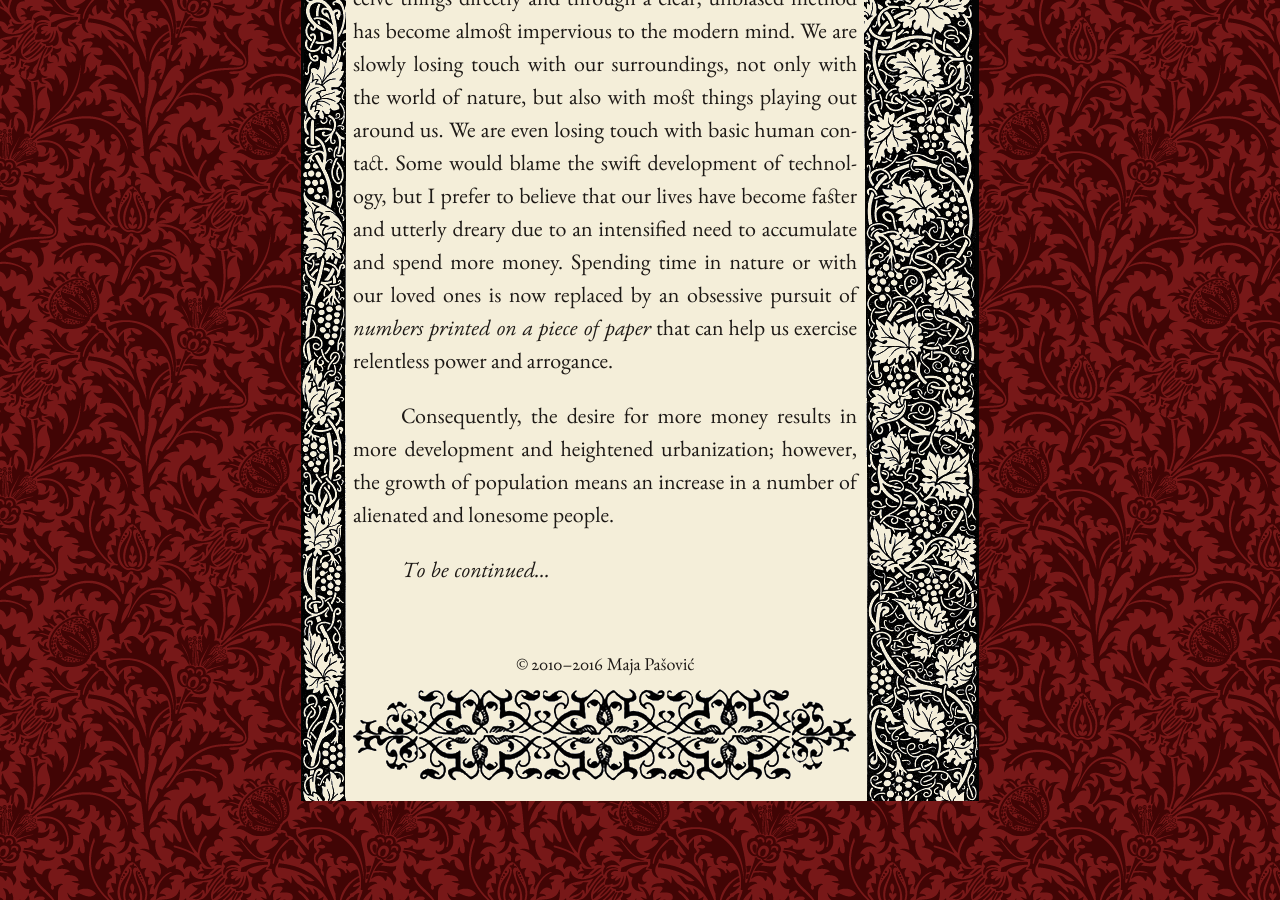
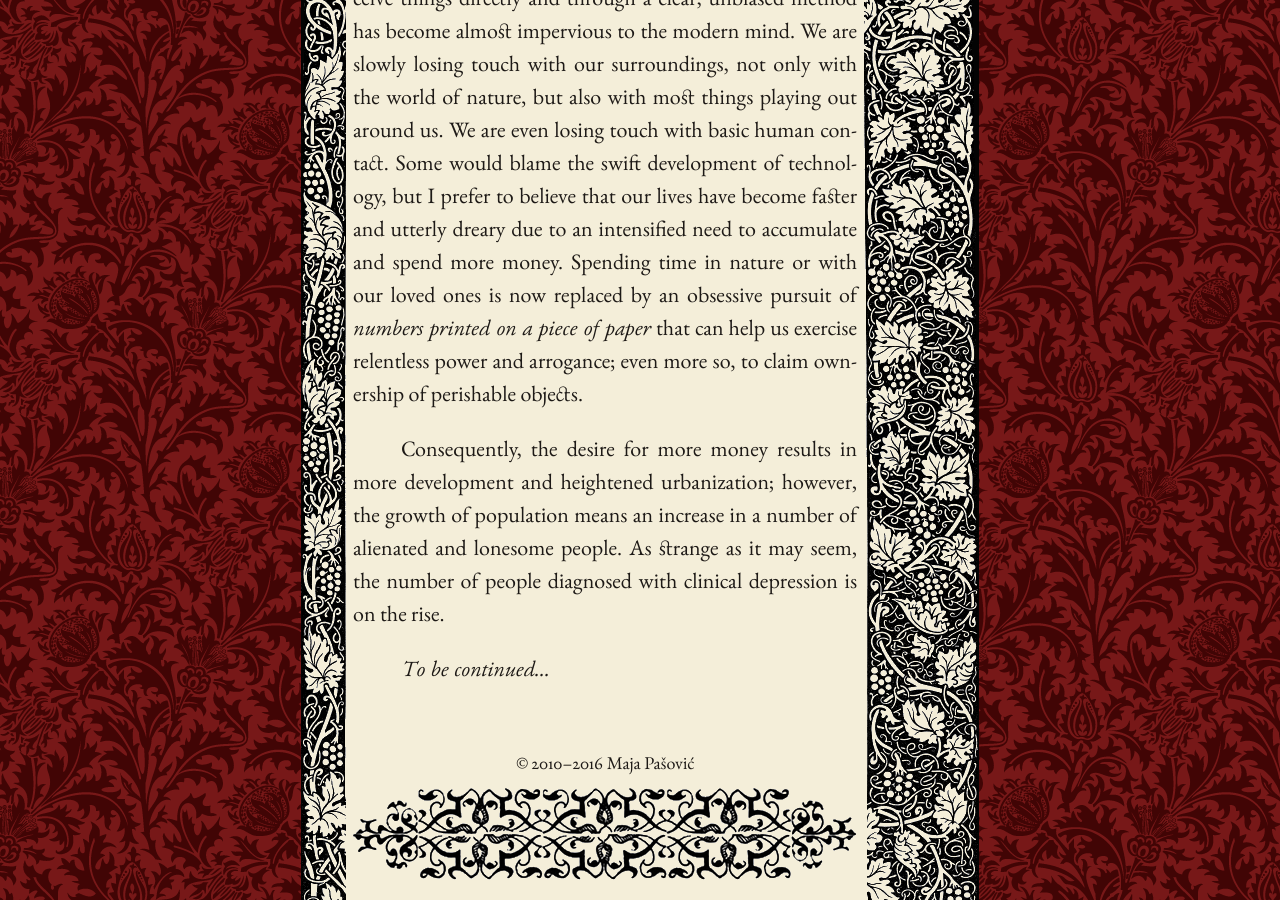
Before and after one commit to mpasovic/majapasovic.org, a Jekyll site: the page built from _posts/2016-07-06-a-lamenting-song-for-fireflies-progressive-destruction-of-the-environment-and-its-consequences.md, in a window 1280 px wide and 900 px high, scrolled down 3955 px. Built offline with Jekyll 4.4.1, drawn with Linux system fonts in a browser that asks for light colours; nearby versions of some CDN libraries.

Commit message:
Updated 2016-07-06-a-lamenting-song-for-fireflies-progressive-destruction-of-the-environment-and-its-consequences.md

```diff
--- a/_posts/2016-07-06-a-lamenting-song-for-fireflies-progressive-destruction-of-the-environment-and-its-consequences.md
+++ b/_posts/2016-07-06-a-lamenting-song-for-fireflies-progressive-destruction-of-the-environment-and-its-consequences.md
@@ -28,8 +28,8 @@
 Then, one day--after the childhood age has reached the end--reality hits us with its cruel truth: the summer nights that we used to know have changed substantially, and fireflies have started to gradually abandon the human race. Now, the night sky in the cities is not lit up by these luminous insects; instead, it is strewn with the reflection of colossal glowing glass boards, monstrous skyscrapers, and noisy traffic. Even the garlands of trees and flowers in the countryside and forests are being replaced with concrete, bricks and cement mortar; the waterways are being resized and transformed into areas fit for cargo vessels (as scientists have observed, many species of fireflies like to reside close to water); light pollution is on the rise, due to overpopulated cities and increased traffic; and finally, pesticides have become the staple ingredient of grass, food, and air. All of these factors have largely contributed to a decline in the number of firefly species worldwide. Summer nights have darkened from tufts blue to rust and slategray.
 
 *****
-As Ancient Greeks believed, nature is in a constant whirl of creation and self-maintenance. "When the Greek philosopher Pythagoras first called the universe a *kosmos*, he did so because it is a living embodiment of nature's order, beauty, and harmony.[...] When we can view the exquisite grandeur of a forest, mountain range, or the form of a distant galaxy with a clear and untroubled heart, the beauty and harmony of the universe becomes immediately obvious--not through argument, but through direct perception" (Fideler, *Restoring the Soul of the World*, p. 34-5). The ability to perceive things directly and through a clear, unbiased method has become almost impervious to the modern mind. We are slowly losing touch with our surroundings, not only with the world of nature, but also with most things playing out around us. We are even losing touch with basic human contact. Some would blame the swift development of technology, but I prefer to believe that our lives have become faster and utterly dreary due to an intensified need to accumulate and spend more money. Spending time in nature or with our loved ones is now replaced by an obsessive pursuit of *numbers printed on a piece of paper* that can help us exercise relentless power and arrogance.
+As Ancient Greeks believed, nature is in a constant whirl of creation and self-maintenance. "When the Greek philosopher Pythagoras first called the universe a *kosmos*, he did so because it is a living embodiment of nature's order, beauty, and harmony.[...] When we can view the exquisite grandeur of a forest, mountain range, or the form of a distant galaxy with a clear and untroubled heart, the beauty and harmony of the universe becomes immediately obvious--not through argument, but through direct perception" (Fideler, *Restoring the Soul of the World*, p. 34-5). The ability to perceive things directly and through a clear, unbiased method has become almost impervious to the modern mind. We are slowly losing touch with our surroundings, not only with the world of nature, but also with most things playing out around us. We are even losing touch with basic human contact. Some would blame the swift development of technology, but I prefer to believe that our lives have become faster and utterly dreary due to an intensified need to accumulate and spend more money. Spending time in nature or with our loved ones is now replaced by an obsessive pursuit of *numbers printed on a piece of paper* that can help us exercise relentless power and arrogance; even more so, to claim ownership of perishable objects.
 
-Consequently, the desire for more money results in more development and heightened urbanization; however, the growth of population means an increase in a number of alienated and lonesome people.
+Consequently, the desire for more money results in more development and heightened urbanization; however, the growth of population means an increase in a number of alienated and lonesome people. As strange as it may seem, the number of people diagnosed with clinical depression is on the rise.
 
 *To be continued...*
```
